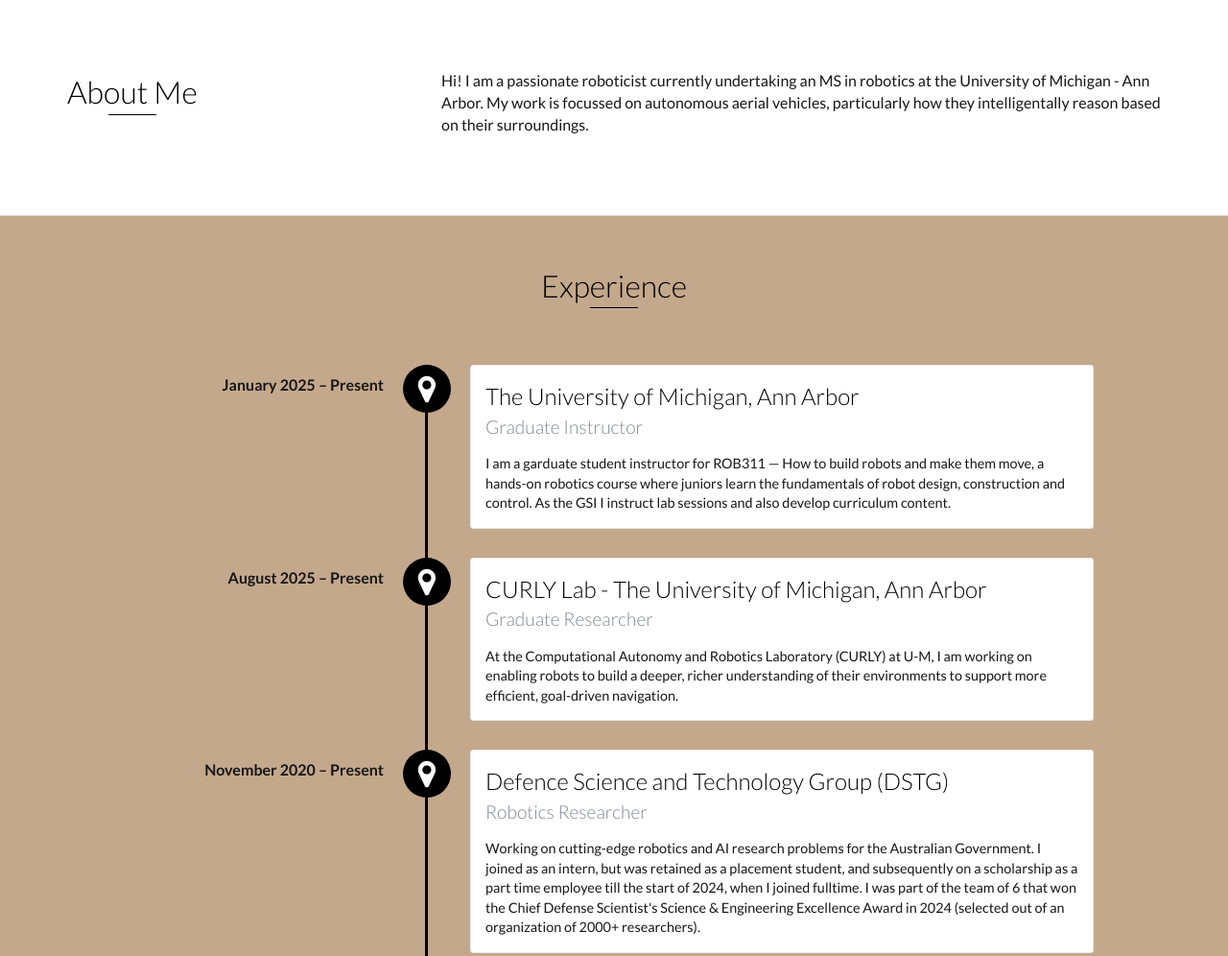
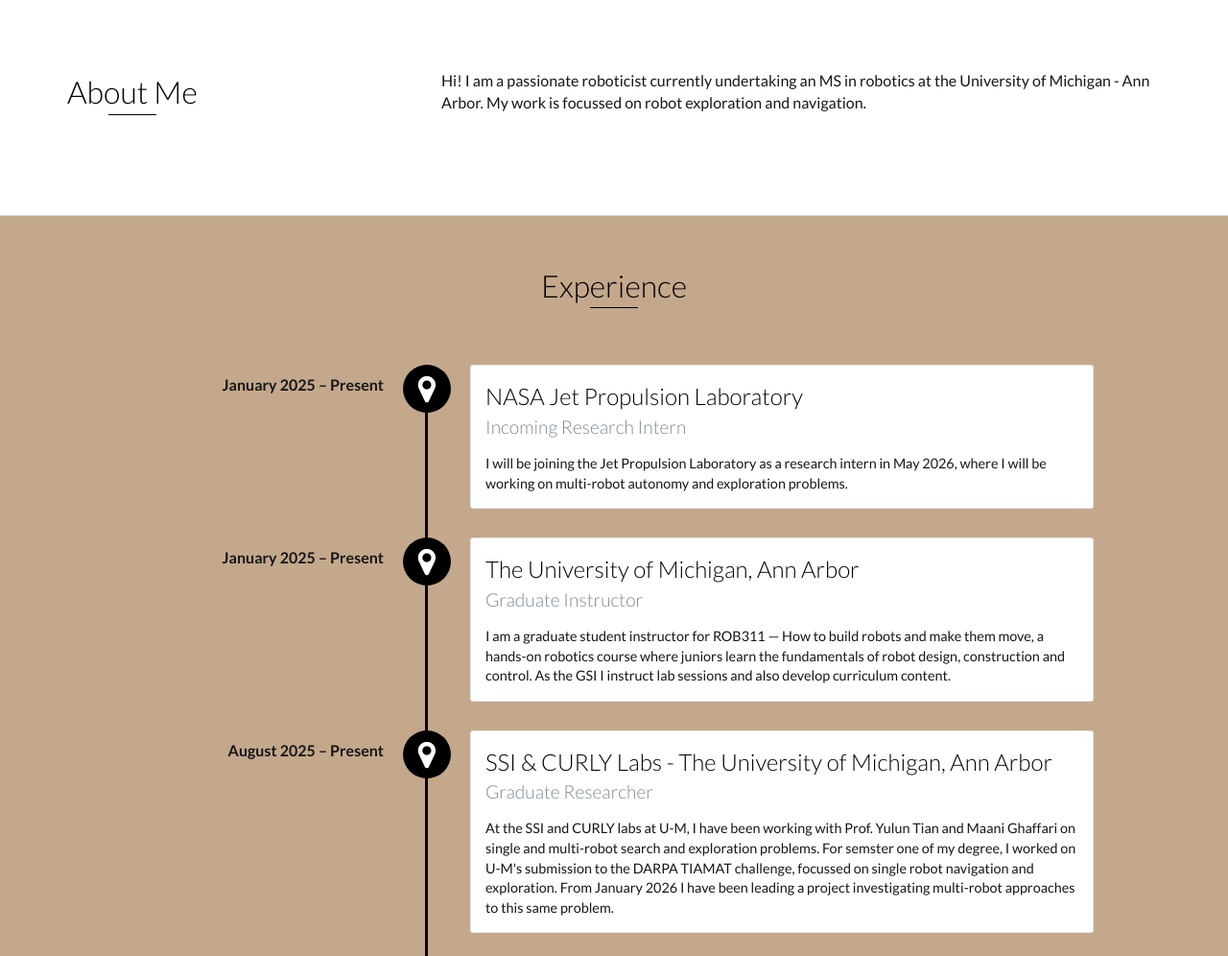
Before and after one commit to standon99/standon99.github.io, a website: page index.html in a window 1280 px wide. Shown: the part 722-1718 px from the top of the page at 96% size. Drawn offline with nearby package versions, Linux system fonts and the light colour scheme.

Commit message:
update april 26

```diff
--- a/index.html
+++ b/index.html
@@ -89,7 +89,7 @@
                 </div>
                 <div class="col-md-8">
                     <p>
-                        Hi! I am a passionate roboticist currently undertaking an MS in robotics at the University of Michigan - Ann Arbor. My work is focussed on autonomous aerial vehicles, particularly how they intelligentally reason based on their surroundings.
+                        Hi! I am a passionate roboticist currently undertaking an MS in robotics at the University of Michigan - Ann Arbor. My work is focussed on robot exploration and navigation.
 
                         <!-- I am currently looking for research opportunities in this domain, and am open to internships for Summer 2026. Please feel free to reach out if you have any opportunities you think I would be a good fit for! -->
                     </p>
@@ -104,20 +104,27 @@
         <h2 class="heading">Experience</h2>
         <div id="experience-timeline">
             <div data-date="January 2025 – Present">
+                <h3>NASA Jet Propulsion Laboratory</h3>
+                <h4>Incoming Research Intern</h4>
+                <p>
+                    I will be joining the Jet Propulsion Laboratory as a research intern in May 2026, where I will be working on multi-robot autonomy and exploration problems.
+                </p>
+            </div>
+
+            <div data-date="January 2025 – Present">
                 <h3>The University of Michigan, Ann Arbor</h3>
                 <h4>Graduate Instructor</h4>
                 <p>
-                    I am a garduate student instructor for ROB311 — How to build robots and make them move, a hands-on robotics course where juniors learn the fundamentals of robot design, construction and control. As the GSI I instruct lab sessions and also develop curriculum content.
+                    I am a graduate student instructor for ROB311 — How to build robots and make them move, a hands-on robotics course where juniors learn the fundamentals of robot design, construction and control. As the GSI I instruct lab sessions and also develop curriculum content.
                     <!-- Specifically, my current work focuses on compositional target navigation: seeking to allow robots to interpret more complex inputs and reason effectively based on their world understanding and their . -->
                 </p>
             </div>
 
             <div data-date="August 2025 – Present">
-                <h3>CURLY Lab - The University of Michigan, Ann Arbor</h3>
+                <h3>SSI & CURLY Labs - The University of Michigan, Ann Arbor</h3>
                 <h4>Graduate Researcher</h4>
                 <p>
-                    At the Computational Autonomy and Robotics Laboratory (CURLY) at U-M, I am working on enabling robots to build a deeper, richer understanding of their environments to support more efficient, goal-driven navigation.
-                    <!-- Specifically, my current work focuses on compositional target navigation: seeking to allow robots to interpret more complex inputs and reason effectively based on their world understanding and their . -->
+                    At the SSI and CURLY labs at U-M, I have been working with Prof. Yulun Tian and Maani Ghaffari on single and multi-robot search and exploration problems. For semster one of my degree, I worked on U-M's submission to the DARPA TIAMAT challenge, focussed on single robot navigation and exploration. From January 2026 I have been leading a project investigating multi-robot approaches to this same problem.
                 </p>
             </div>
 
```
